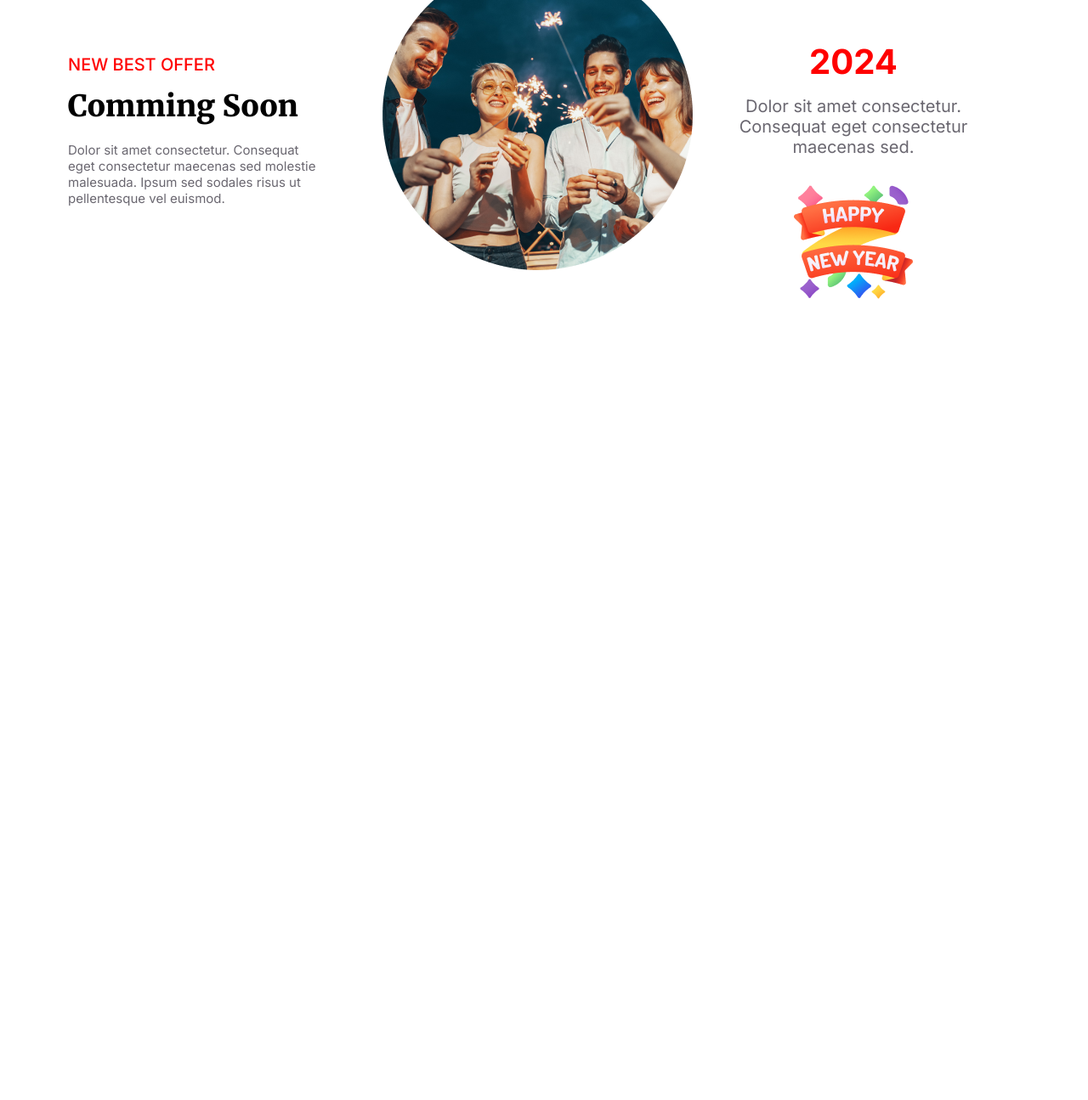
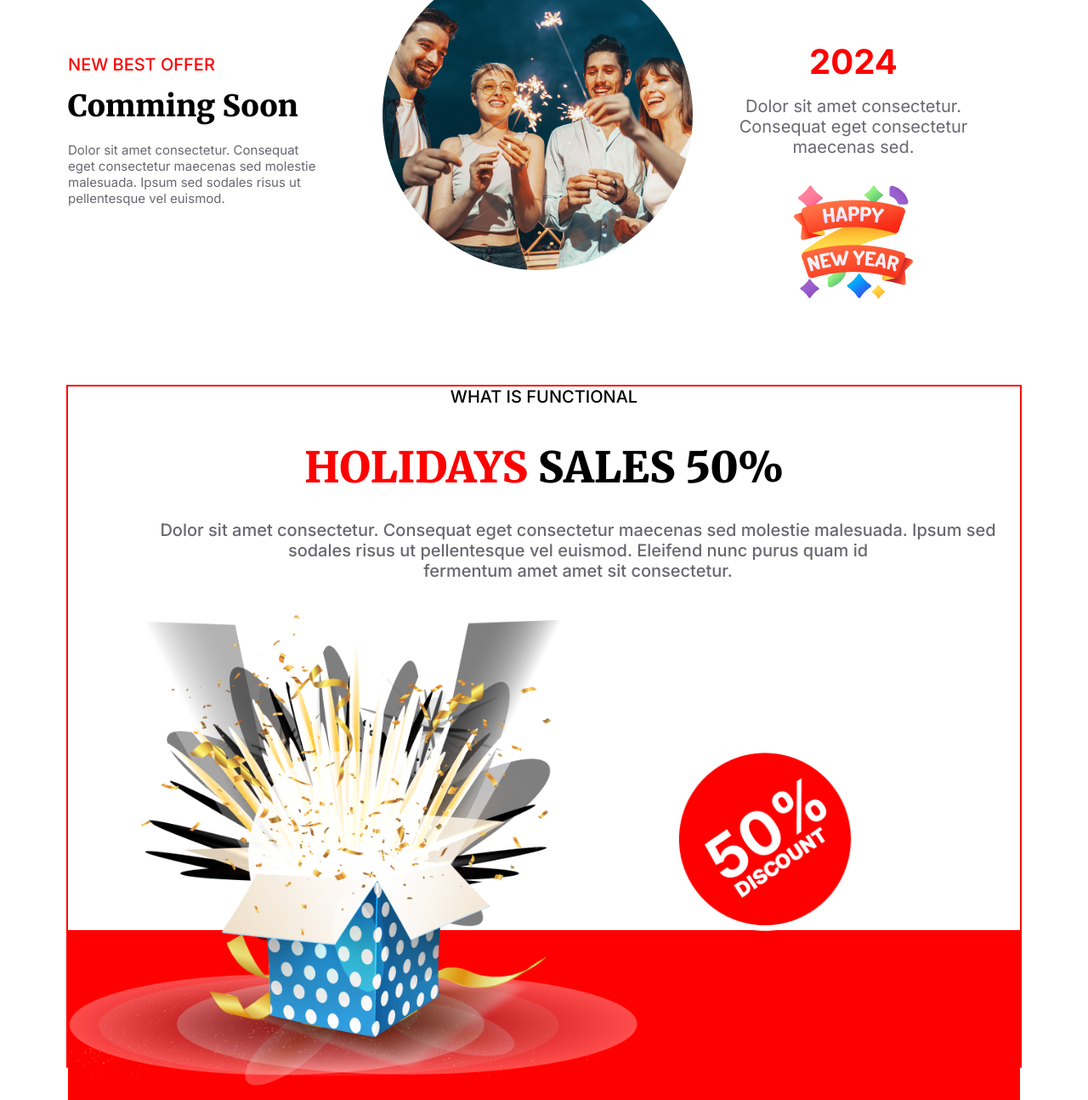
Before and after one commit to mebilonbadhon366/New-year-offer-Project, a plain HTML site: page index.html in a window 1280 px wide. Shown: the part 2641-3936 px from the top of the page at 85% size. Before the commit the page ends 3044 px from the top, so only its background shows below. Drawn offline with Linux system fonts and the light colour scheme.

Commit message:
added what Funtional section and css

```diff
--- a/index.html
+++ b/index.html
@@ -65,6 +65,25 @@
 
         </div>
      </section>
+     <section class="what-Functional">
+        <div class="what-functional-content">
+            <h3>WHAT IS FUNCTIONAL
+            </h3>
+            <h1><span>HOLIDAYS </span> SALES 50%</h1>
+            <p>Dolor sit amet consectetur. Consequat eget consectetur maecenas sed
+                molestie malesuada. Ipsum sed <br>sodales risus ut pellentesque vel euismod. Eleifend nunc purus quam id <br>fermentum amet amet sit consectetur.</p>
+        </div>
+        <div class="solid-color">
+        </div>
+        <div class="gift-box">
+            <img src="images/Group 75.png">
+          <div class="discount">
+              <img src="images/Group 44.png">
+            </div>
+
+        </div>
+
+     </section>
     </main>
     <footer>
 
--- a/styles/style.css
+++ b/styles/style.css
@@ -247,3 +247,66 @@
     color: rgba(7,2,17,0.6);
     margin-bottom: 30px;
 }
+/* What is Functional */
+.what-Functional{
+    width: 1120px;
+    height: 800px;
+    border: 2px solid red;
+    margin: 0 auto;
+    margin-top: 100px;
+    position: relative;
+}
+.what-functional-content{
+    display: flex;
+    flex-direction: column;
+    text-align: center;
+}
+.what-functional-content h3{
+    font-size: 20px;
+    font-weight: 500;
+    font-family: "Inter", sans-serif;
+    margin-bottom: 40px;
+
+}
+.what-functional-content h1{
+    font-size: 50px;
+    font-weight: 900;
+    font-family: "Merriweather", serif;
+    margin-bottom: 30px;
+
+}
+.what-functional-content span{
+     color:rgb(255, 0, 0)
+}
+.what-functional-content p{
+    font-family: "Inter", sans-serif;
+    font-size: 20px;
+    font-weight: 500;
+    color: rgba(7,2,17,0.6);
+    margin-left: 80px;
+    margin-bottom: 40px;
+
+
+}
+.solid-color{
+    width: 1120px;
+    height: 200px;
+    background-color: red;
+    position: absolute;
+    top: 80%;
+}
+.gift-box{
+    display: flex;
+}
+.gift-box img{
+    width: 670px;
+    height: 570px;
+    position: relative;
+    z-index: 1;
+
+}
+.discount img{
+    width: 300px;
+    height: 300px;
+    top: 20%;
+}
```
